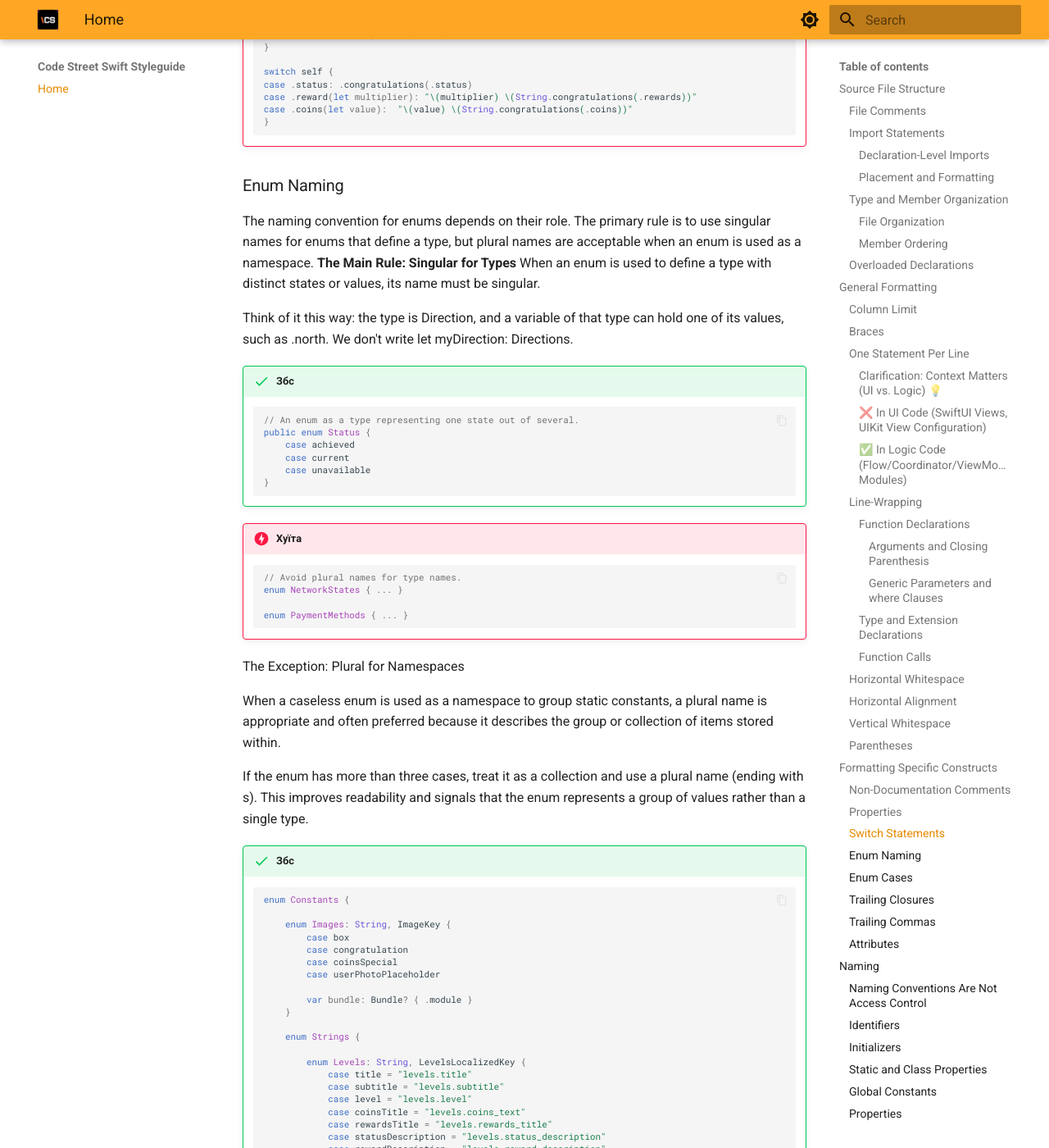
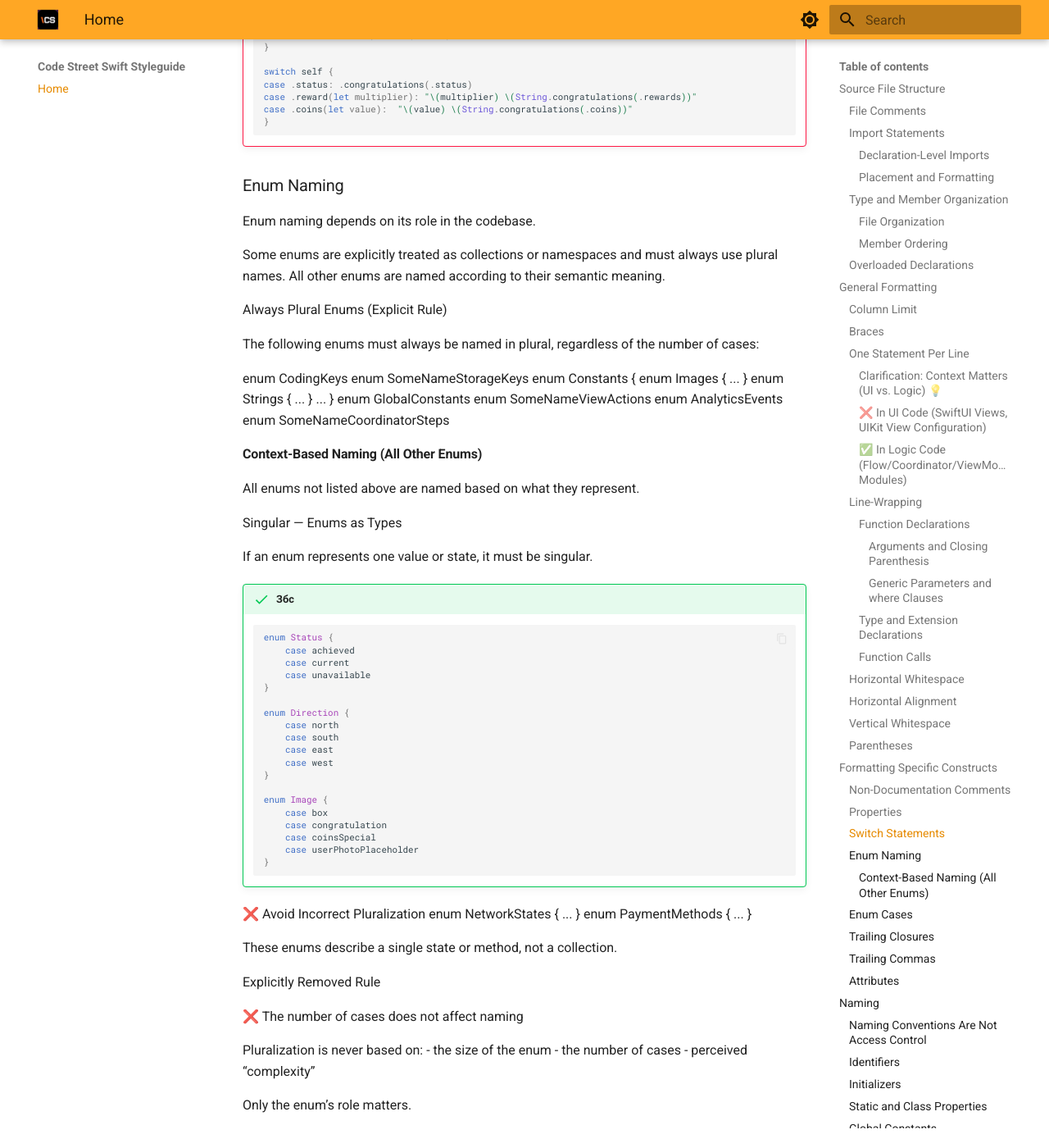
Before and after one commit to codestreet-tech/StyleGuide, an MkDocs documentation site: the page built from docs/index.md, in a window 1280 px wide and 1400 px high, scrolled down 16125 px. Shown: the whole window at 82% size. Built offline with MkDocs 1.6.1 and Material for MkDocs 9.7.7, drawn with Linux system fonts in a browser that asks for light colours; some of the changed text lies outside the part shown.

Commit message:
Update index.md

````diff
--- a/docs/index.md
+++ b/docs/index.md
@@ -638,73 +638,74 @@ With the exception of tuple destructuring, every `let` or `var` statement (wheth
     ```
 
 ### Enum Naming
-The naming convention for enums depends on their role. The primary rule is to use singular names for enums that define a type, but plural names are acceptable when an enum is used as a namespace.
-**The Main Rule: Singular for Types**
-When an enum is used to define a type with distinct states or values, its name must be singular.
-
-Think of it this way: the type is Direction, and a variable of that type can hold one of its values, such as .north. We don't write let myDirection: Directions.
-
-!!! success "Збс"
-    ```swift
-    // An enum as a type representing one state out of several.
-    public enum Status {
+Enum naming depends on its role in the codebase.
+
+Some enums are explicitly treated as collections or namespaces and must always use plural names.
+All other enums are named according to their semantic meaning.
+
+Always Plural Enums (Explicit Rule)
+
+The following enums must always be named in plural, regardless of the number of cases:
+
+enum CodingKeys
+enum SomeNameStorageKeys
+enum Constants {
+    enum Images { ... }
+    enum Strings { ... }
+    ...
+}
+enum GlobalConstants
+enum SomeNameViewActions
+enum AnalyticsEvents
+enum SomeNameCoordinatorSteps
+
+#### Context-Based Naming (All Other Enums)
+
+All enums not listed above are named based on what they represent.
+
+Singular — Enums as Types
+
+If an enum represents one value or state, it must be singular.
+
+!!! success "Збс"
+    ```swift
+    enum Status {
         case achieved
         case current
         case unavailable
     }
-    ```
-!!! danger "Хуїта"
-    ```swift
-    // Avoid plural names for type names.
-    enum NetworkStates { ... }
-
-    enum PaymentMethods { ... }
-    ```
-The Exception: Plural for Namespaces
-
-When a caseless enum is used as a namespace to group static constants, a plural name is appropriate and often preferred because it describes the group or collection of items stored within.
-
-If the enum has more than three cases, treat it as a collection and use a plural name (ending with s).
-This improves readability and signals that the enum represents a group of values rather than a single type.
-
-!!! success "Збс"
-    ```swift
-    enum Constants {
-
-        enum Images: String, ImageKey {
-            case box
-            case congratulation
-            case coinsSpecial
-            case userPhotoPlaceholder
-
-            var bundle: Bundle? { .module }
-        }
-
-        enum Strings {
-
-            enum Levels: String, LevelsLocalizedKey {
-                case title = "levels.title"
-                case subtitle = "levels.subtitle"
-                case level = "levels.level"
-                case coinsTitle = "levels.coins_text"
-                case rewardsTitle = "levels.rewards_title"
-                case statusDescription = "levels.status_description"
-                case rewardDescription = "levels.reward_description"
-                case coinsDescription = "levels.coins_description"
-            }
-        }
-    ```
-
-!!! danger "Хуїта"
-    ```swift
-    // Too many cases, but still singular — harder to read
+
+    enum Direction {
+        case north
+        case south
+        case east
+        case west
+    }
+
     enum Image {
         case box
         case congratulation
         case coinsSpecial
         case userPhotoPlaceholder
     }
-```
+    ```
+
+❌ Avoid Incorrect Pluralization
+enum NetworkStates { ... }
+enum PaymentMethods { ... }
+
+These enums describe a single state or method, not a collection.
+
+Explicitly Removed Rule
+
+❌ The number of cases does not affect naming
+
+Pluralization is never based on:
+- the size of the enum
+- the number of cases
+- perceived “complexity”
+
+Only the enum’s role matters.
 
 ### Enum Cases
 
````
